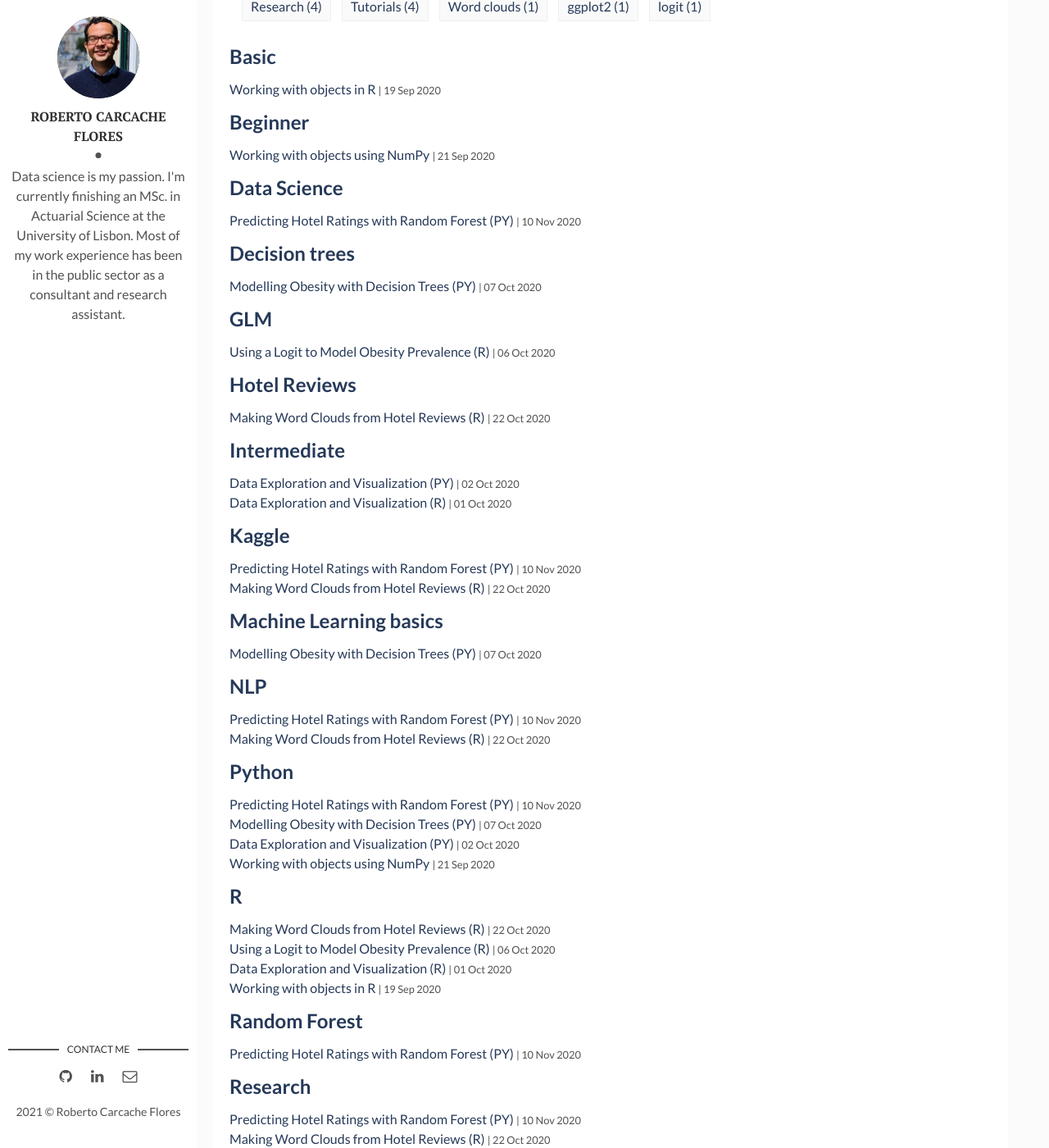
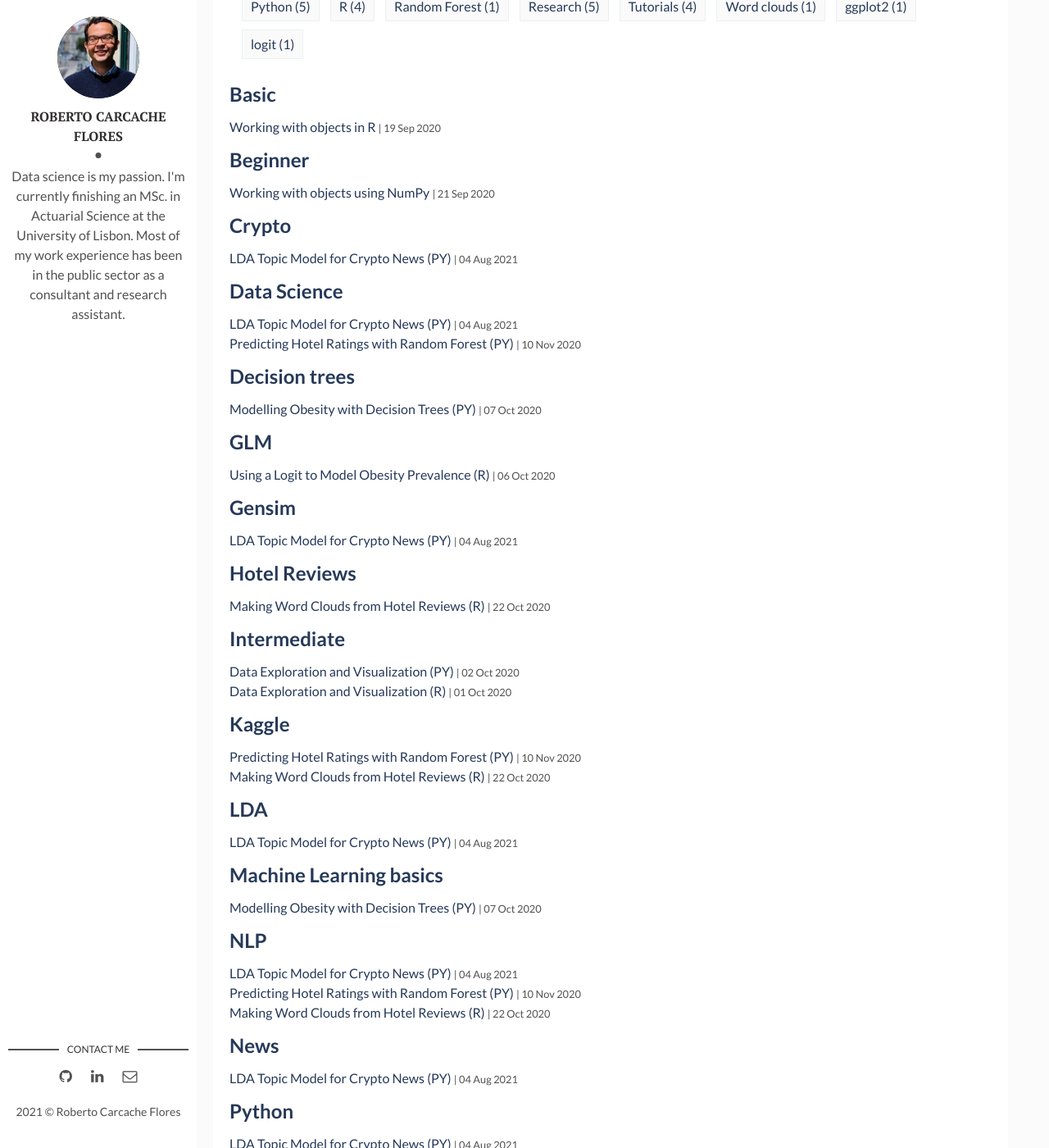
Before and after one commit to rcarcacheflores/Research, a Jekyll site: the page built from tags.html, in a window 1280 px wide and 1400 px high, scrolled down 216 px. Shown: the whole window at 82% size. Built offline with Jekyll 4.4.1, drawn with Linux system fonts in a browser that asks for light colours; some of the changed text lies outside the part shown.

Commit message:
Update 2021-4-8-post9.md

```diff
--- a/_posts/2021-4-8-post9.md
+++ b/_posts/2021-4-8-post9.md
@@ -1,3 +1,12 @@
+---
+layout: post
+title: LDA Topic Model for Crypto News (PY)
+date: 2021-8-4 16:10:00 +1200
+description: Building a LDA topic model for crypto news using Gensim
+img: post9.jpg
+tags: [Research, LDA, NLP, Python, Data Science, Crypto, News, Gensim]
+---
+
 I haven't posted anything in a while. Most of my time has been dedicated to school and my latest consultancy. Now that I have a bit of free time, I want to post a few things related to this work experience. Without going into too much detail into the project (due to confidentiality issues), I was tasked with two main jobs:
 
 1. Help to generate a dynamic database using open source Python webscraping libraries
```
